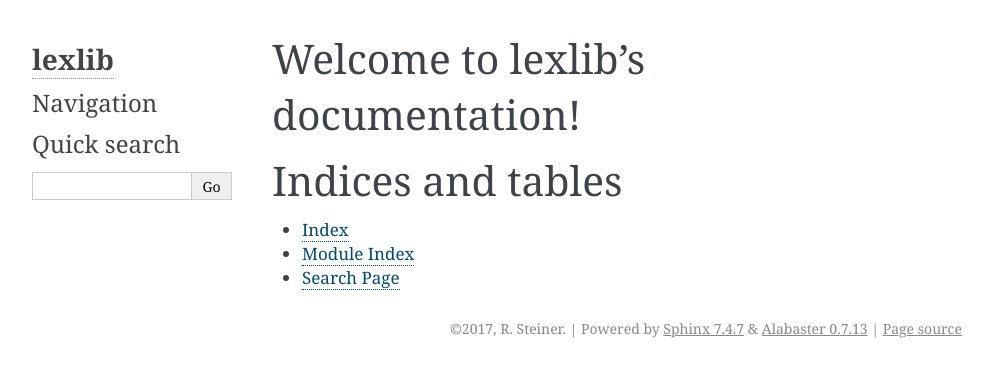
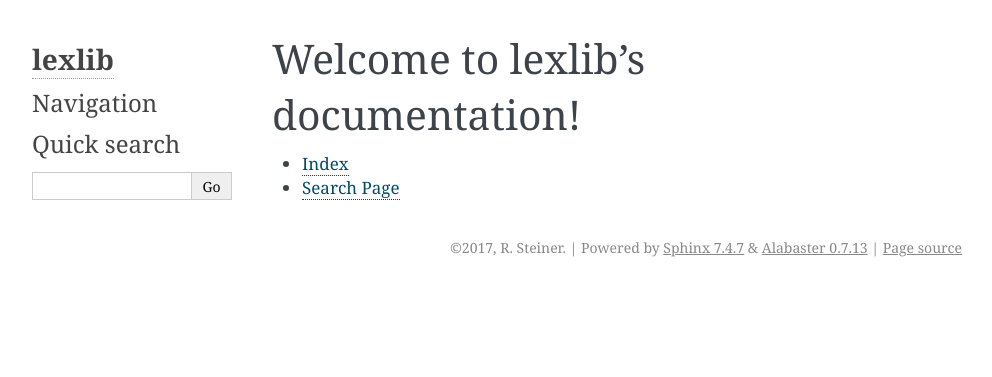
Before and after one commit to cranndarach/lexlib, a Sphinx documentation site: the page built from docs/index.rst, in a window 1280 px wide. Shown: the top 377 px of the page, without its empty margins (148-1140 px from the left). Built offline with Sphinx 7.4.7, drawn with Linux system fonts in a browser that asks for light colours.

Commit message:
Manually edit docs.

```diff
--- a/docs/index.rst
+++ b/docs/index.rst
@@ -6,14 +6,5 @@
 Welcome to lexlib's documentation!
 ==================================
 
-.. toctree::
-   :maxdepth: 2
-   :caption: Contents:
-
-
-Indices and tables
-==================
-
 * :ref:`genindex`
-* :ref:`modindex`
 * :ref:`search`
--- a/docs/modules.rst
+++ b/docs/modules.rst
@@ -5,4 +5,3 @@ lexlib
    :maxdepth: 4
 
    lexlib
-   setup
```
Also changed, not shown: docs/lexlib.rst (+6 -3 lines), 5 other files.
